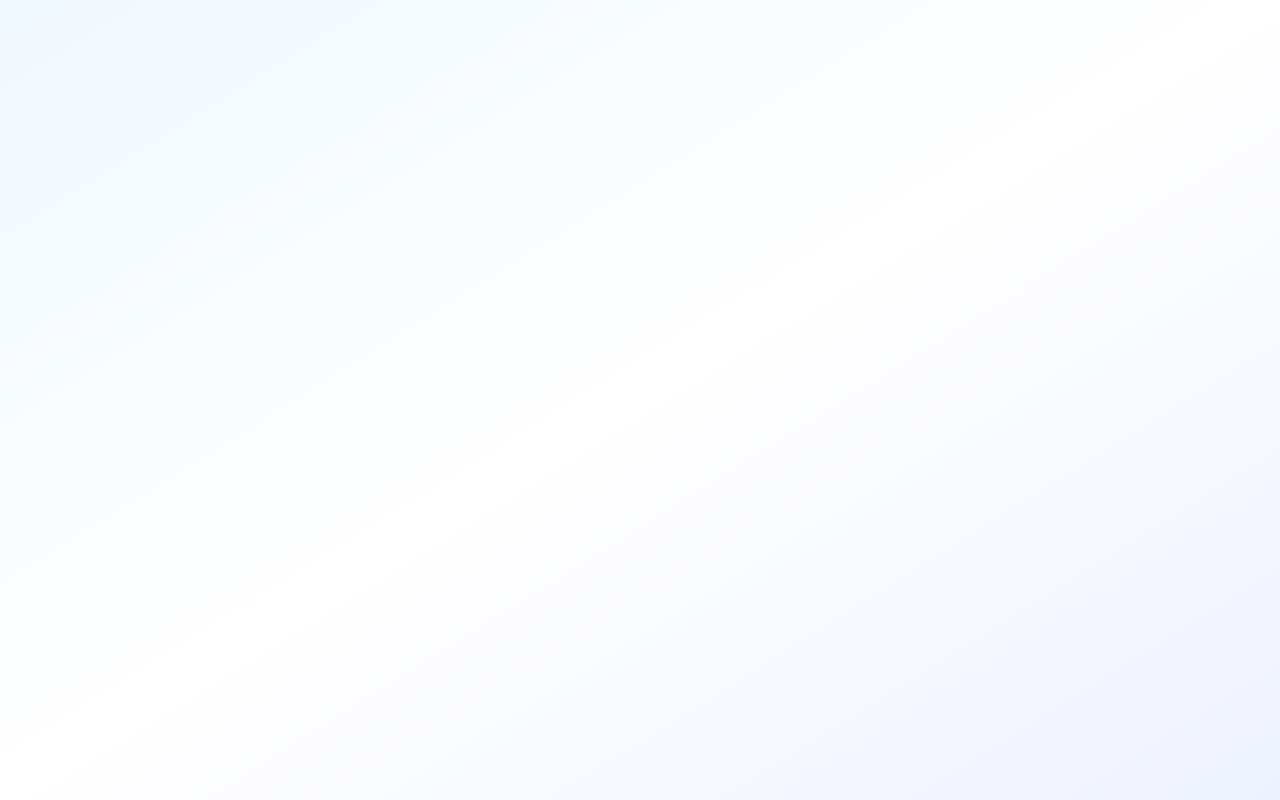
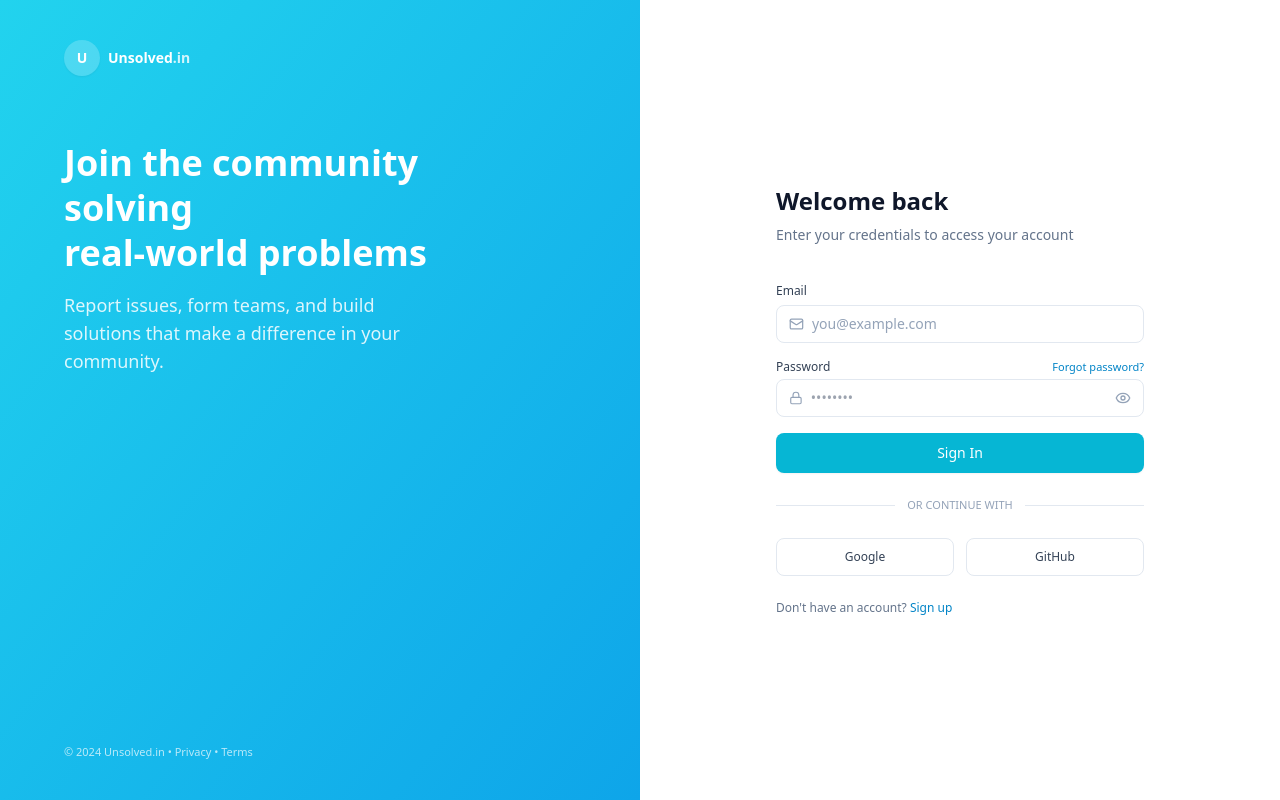
Before and after one commit to dipanshumilmile/unsolved.in, a Next.js app in the folder unsolved-frontend/: page /auth/login in a window 1280 px wide. Built offline with nearby package versions, Linux system fonts and the light colour scheme.

Commit message:
trying push commmand

```diff
--- a/unsolved-frontend/src/app/auth/login/page.js
+++ b/unsolved-frontend/src/app/auth/login/page.js
@@ -4,6 +4,8 @@ import LoginForm from "@/components/auth/LoginForm";
 
 export default function LoginPage() {
   return (
-    ""
+    <AuthLayout>
+      <LoginForm />
+    </AuthLayout>
   );
 }
--- a/unsolved-frontend/src/app/layout.js
+++ b/unsolved-frontend/src/app/layout.js
@@ -3,6 +3,7 @@ import Navbar from "../components/layout/Navbar";
 import Footer from "../components/layout/Footer";
 import { Toaster } from "react-hot-toast";
 import AuthWrapper from "./AuthWrapper";
+
 
 export const metadata = {
   title: "Unsolved.in",
```
